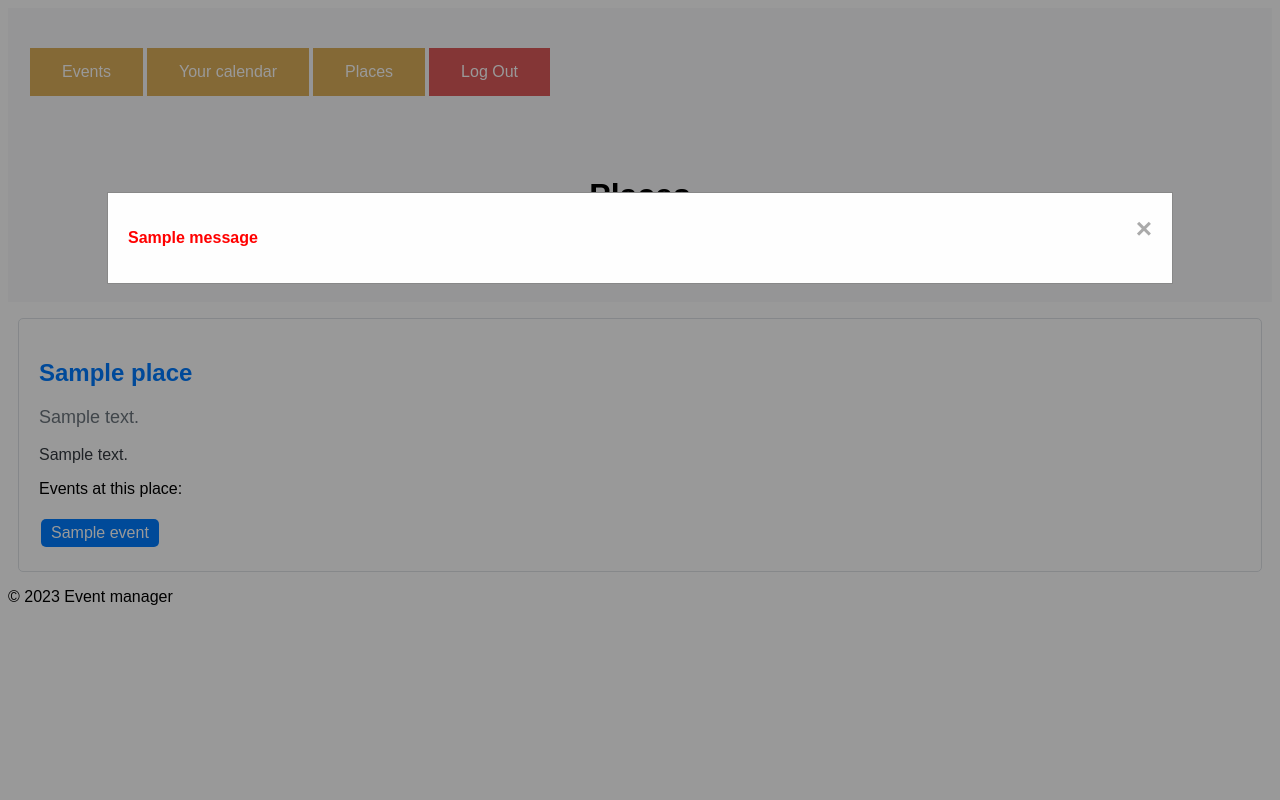
After one commit to smatand/iis2023, a Flask app: page /places in a window 1280 px wide. The commit adds this page. Run offline with Flask 3, Linux system fonts and the light colour scheme; a user stored in the database is signed in; tables that the repository leaves empty hold one stand-in row (values such as "Sample post"); one stand-in notice (Sample message) is shown.

Commit message:
redesign v2, add list of places and propose_place

```diff
--- a/app.py
+++ b/app.py
@@ -1,5 +1,5 @@
-from models import User, RoleEnum, db, Event
-from forms import EventForm
+from models import User, RoleEnum, db, Event, Place
+from forms import EventForm, PlaceForm
 from yaml import load, FullLoader
 from flask_bcrypt import Bcrypt
 from datetime import datetime
@@ -171,9 +171,21 @@ def create_event():
         event.image = form.image.data
         event.place_id = form.place_id.data
         event.users.append(current_user)
+
+        if Event.query.filter_by(name=event.name).first():
+            flash('Event with the same name already exists')
+            return render_template(
+                'create_event.html',
+                form=form
+            )
+
         db.session.add(event)
         db.session.commit()
-        flash('Event created successfully!', 'success')
+
+        flash(
+            'Event has been created. Wait for the approval from moderators',
+            'success'
+        )
         return redirect(url_for('home'))
 
     return render_template(
@@ -204,3 +216,48 @@ def home():
 def event(id):
     event = Event.get_detail(id)
     return render_template('event.html', event=event)
+
+
+@app.route('/propose_place', methods=['GET', 'POST'])
+@login_required
+def propose_place():
+    form = PlaceForm()
+    if form.validate_on_submit():
+        place = Place()
+        place.name = form.name.data
+        place.address = form.address.data
+        place.description = form.description.data
+
+        if Place.query.filter_by(name=place.name).first():
+            flash('Place with the same name already exists')
+            return render_template(
+                'propose_place.html',
+                form=form
+            )
+
+        if Place.query.filter_by(address=place.address).first():
+            flash('Place with the same address already exists')
+            return render_template(
+                'propose_place.html',
+                form=form
+            )
+
+
+        db.session.add(place)
+        db.session.commit()
+
+        flash(
+            'Event has been proposed. Wait for the approval from moderators',
+            'success'
+        )
+        return redirect(url_for('places'))
+
+    return render_template('propose_place.html', form=form)
+
+
+@app.route('/places', methods=['GET'])
+@login_required
+def places():
+    places = Place.query.all()
+    events = Event.query.all()
+    return render_template('places.html', places=places, events=events)
--- /dev/null
+++ b/static/error.css
@@ -0,0 +1,42 @@
+        .modal {
+            display: none; /* Hidden by default */
+            position: fixed; /* Stay in place */
+            z-index: 1; /* Sit on top */
+            left: 0;
+            top: 0;
+            width: 100%; /* Full width */
+            height: 100%; /* Full height */
+            overflow: auto; /* Enable scroll if needed */
+            background-color: rgb(0,0,0); /* Fallback color */
+            background-color: rgba(0,0,0,0.4); /* Black w/ opacity */
+        }
+
+        /* Modal Content/Box */
+        .modal-content {
+            background-color: #fefefe;
+            margin: 15% auto; /* 15% from the top and centered */
+            padding: 20px;
+            border: 1px solid #888;
+            width: 80%; /* Could be more or less, depending on screen size */
+        }
+
+        /* The Close Button */
+        .close {
+            color: #aaa;
+            float: right;
+            font-size: 28px;
+            font-weight: bold;
+        }
+
+        .close:hover,
+        .close:focus {
+            color: black;
+            text-decoration: none;
+            cursor: pointer;
+        }
+
+        /* The Modal Text */
+        #modalText {
+            color: red; /* Make the text red */
+            font-weight: bold; /* Make the text bold */
+        }
--- a/static/event_details.css
+++ b/static/event_details.css
@@ -51,8 +51,19 @@
 }
 
 .event {
-    width: 80%;  /* Adjust as needed */
-    white-space: nowrap;
-    overflow: hidden;
-    text-overflow: ellipsis;
+    background-color: #007bff;
+    border: none;
+    border-radius: 5px;
+    color: white;
+    cursor: pointer;
+    padding: 5px 10px;
 }
+
+.event-list {
+    .event-list {
+    display: flex;
+    flex-wrap: wrap;
+    gap: 10px;
+    margin-top: 20px;
+}
+}
--- /dev/null
+++ b/static/list.css
@@ -0,0 +1,68 @@
+body {
+    font-family: Arial, sans-serif;
+}
+
+header {
+    background-color: #f8f9fa;
+    padding: 20px;
+    text-align: center;
+}
+
+.place-list {
+    list-style-type: none;
+    padding: 0;
+}
+
+.place-item {
+    border: 1px solid #dee2e6;
+    border-radius: 5px;
+    margin: 10px;
+    padding: 20px;
+}
+
+.place-name {
+    color: #007bff;
+    font-size: 24px;
+}
+
+.place-address {
+    color: #6c757d;
+    font-size: 18px;
+}
+
+.place-description {
+    color: #343a40;
+    font-size: 16px;
+}
+.nav-button-2 {
+    background-color: #007bff;
+    border: none;
+    border-radius: 5px;
+    color: #fff;
+    cursor: pointer;
+    font-size: 16px;
+    padding: 10px;
+}
+.form-container {
+      display: flex;
+      justify-content: center;
+}
+form {
+      width: 50%;
+}
+.form-field {
+      display: flex;
+      justify-content: space-between;
+      align-items: center;
+      margin-bottom: 10px;
+}
+label {
+      margin-right: 10px;
+}
+.error {
+      color: red;
+}
+.submit-button {
+      display: flex;
+      justify-content: center;
+}
--- a/templates/base.html
+++ b/templates/base.html
@@ -5,24 +5,60 @@
     <title>{% block title %}My Website{% endblock %}</title>
      <link rel="stylesheet" href="{{ url_for('static', filename='calendar.css') }}">
      <link rel="stylesheet" href="{{ url_for('static', filename='event_details.css') }}">
+     <link rel="stylesheet" href="{{ url_for('static', filename='error.css') }}">
+     <link rel="stylesheet" href="{{ url_for('static', filename='list.css') }}">
 </head>
 <body>
+     <div id="myModal" class="modal">
+        <!-- Modal content -->
+        <div class="modal-content">
+            <span class="close">×</span>
+            <p id="modalText"></p>
+        </div>
+    </div>
+
     {% with messages = get_flashed_messages(with_categories=true) %}
     {% if messages %}
         {% for category, message in messages %}
-            <div class="alert alert-{{ category }}">
-                {{ message }}
-            </div>
+            <script>
+                // Get the modal
+                var modal = document.getElementById("myModal");
+
+                // Get the <p> element that holds the modal text
+                var modalText = document.getElementById("modalText");
+
+                // Insert the flashed message into the modal text
+                modalText.innerHTML = "{{ message }}";
+
+                // Display the modal
+                modal.style.display = "block";
+
+                // Get the <span> element that closes the modal
+                var span = document.getElementsByClassName("close")[0];
+
+                // When the user clicks on <span> (x), close the modal
+                span.onclick = function() {
+                    modal.style.display = "none";
+                }
+
+                // When the user clicks anywhere outside of the modal, close it
+                window.onclick = function(event) {
+                    if (event.target == modal) {
+                        modal.style.display = "none";
+                    }
+                }
+            </script>
         {% endfor %}
     {% endif %}
     {% endwith %}
+
     <header>
         <nav>
             <ul class="nav-menu">
-                <li><button class="nav-button" onclick="window.location.href='{{ url_for('index') }}';">All events</button></li>
+                <li><button class="nav-button" onclick="window.location.href='{{ url_for('index') }}';">Events</button></li>
                 {% if current_user.is_authenticated %}
                 <li><button class="nav-button" onclick="window.location.href='{{ url_for('home') }}';">Your calendar</button></li>
-                <li><button class="nav-button" onclick="window.location.href='{{ url_for('create_event') }}';">Create event</button></li>
+                <li><button class="nav-button" onclick="window.location.href='{{ url_for('places') }}';">Places</button></li>
                 <li><button class="button-log" onclick="window.location.href='{{ url_for('logout') }}';">Log Out</button></li>
                 {% else %}
                 <li><button class="nav-button" onclick="window.location.href='{{ url_for('login') }}';">Log In</button></li>
--- a/templates/home.html
+++ b/templates/home.html
@@ -1,8 +1,10 @@
 {% extends "base.html" %}
 
 {% block content %}
-    <h1>Home</h1>
-    <h3>Welcome, {{ current_user.name }}! Here's your calendar of events you plan to visit</h3>
+    <header>
+        <h1>Your calendar</h1>
+        <p>Welcome, {{ current_user.name }}! Here are the events you plan to visit</p>
+    </header>
     <div style="display: flex; justify-content: space-between;">
         <button onclick="window.location.href='{{ url_for('home', year=year, month=month-1) }}';">Previous Month</button>
         <p id="current-month" class="month-display">Your events at {{ month_name }} {{ year }}</p>
--- /dev/null
+++ b/templates/places.html
@@ -0,0 +1,33 @@
+{% extends "base.html" %}
+
+{% block content %}
+    <header>
+        <h1>Places</h1>
+    <div style="display: flex; justify-content: center;">
+    <button class="nav-button-2" onclick="window.location.href='{{ url_for('propose_place') }}';">Propose a new place</button>
+    </div>
+    </header>
+
+    <main>
+        <ul class="place-list">
+            {% for place in places %}
+                <li class="place-item">
+                    <h2 class="place-name">{{ place.name }}</h2>
+                    <p class="place-address">{{ place.address }}</p>
+                    <p class="place-description">{{ place.description }}</p>
+                    <div class="event-list">
+                        {% if place.events|length == 0 %}
+                            <p>No events at this place</p>
+                        {% else %}
+                            <p>Events at this place:</p>
+                        {% endif %}
+                        {% for event in place.events %}
+                            <button class="event" onclick="window.location.href='{{ url_for('event', id=event.id) }}';">{{ event.name }}</button>
+                        {% endfor %}
+                    </div>
+
+                </li>
+            {% endfor %}
+        </ul>
+    </main>
+{% endblock %}
```
Also changed, not shown: forms.py (+7 -0 lines), templates/create_event.html (+24 -18 lines), templates/index.html (+7 -0 lines), templates/propose_place.html (added, +35 -0 lines).
